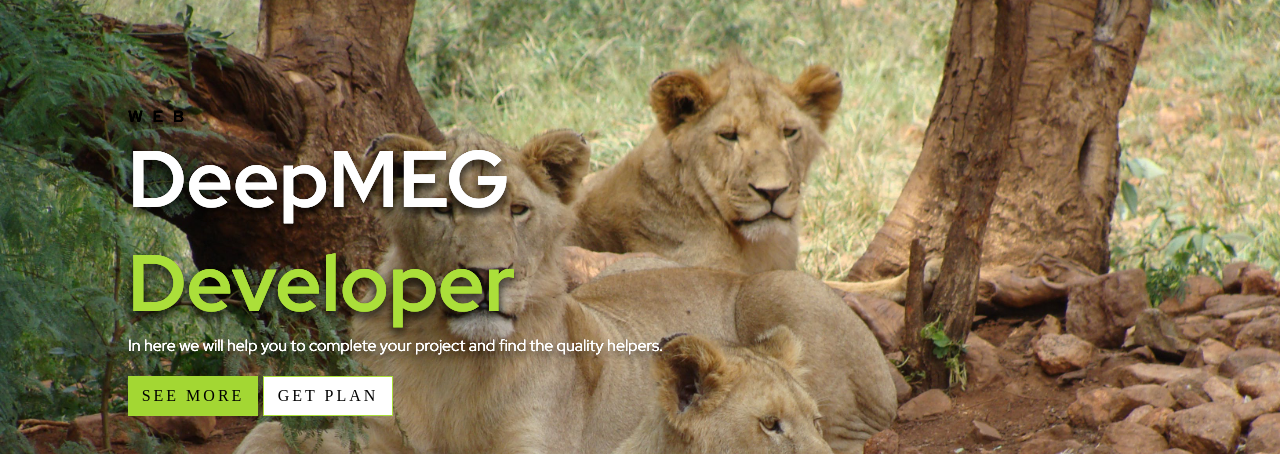
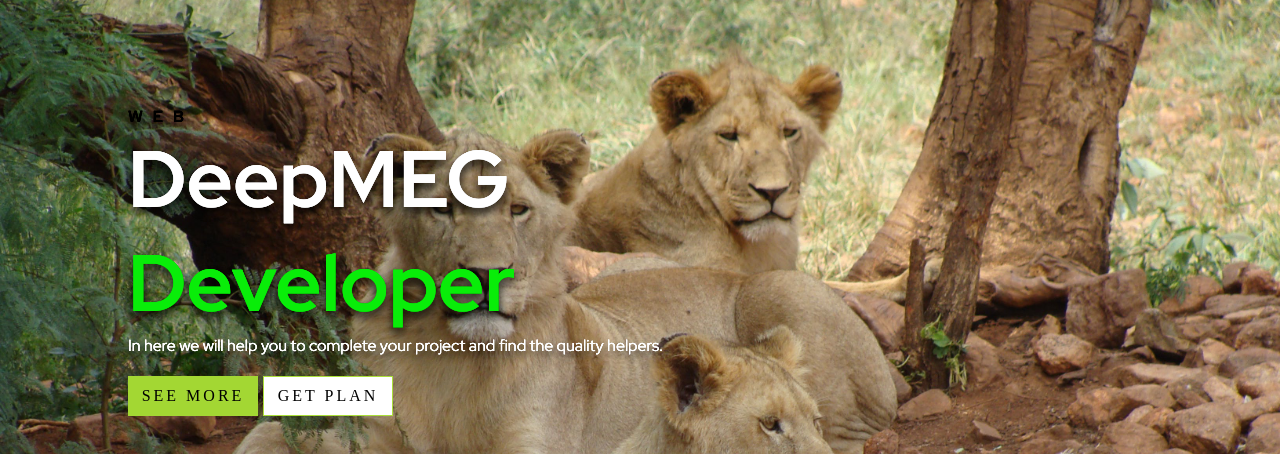
Before and after one commit to Free-Code-DeepMEG/Carousel, a plain HTML site: page index.html in a window 1280 px wide. Shown: the part 76-530 px from the top of the page. Drawn offline with nearby package versions, Linux system fonts and the light colour scheme.

Commit message:
change color

```diff
--- a/styles.css
+++ b/styles.css
@@ -404,7 +404,7 @@ img {
 }
 
 .carousel .list .item .content .topic{
-  color: var(--first-color);
+  color: rgb(9, 237, 9);
 }
 
 .carousel .list .item .content .buttons{
@@ -728,7 +728,7 @@ img {
     align-items: center;
     column-gap: 4rem;
   }
-
+}
 /* For medium devices */
 
 
```
